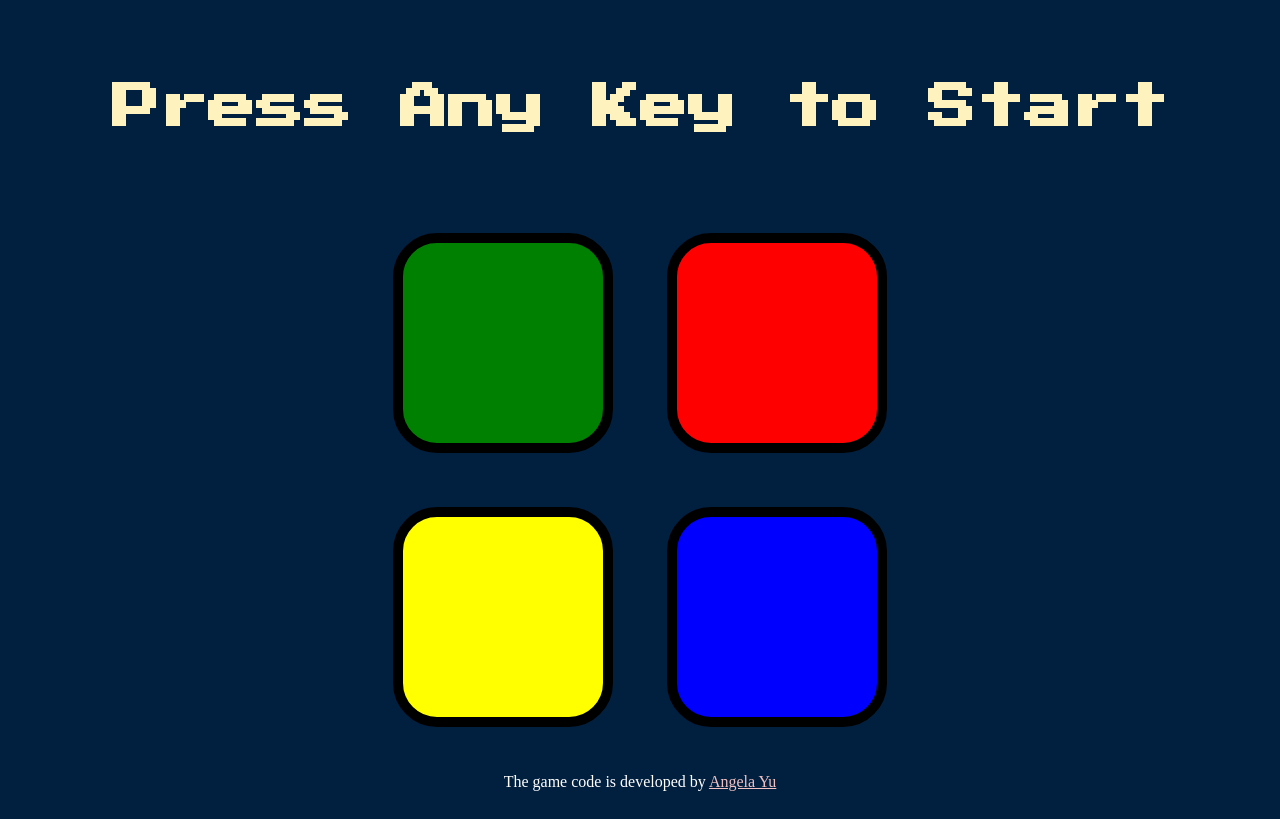
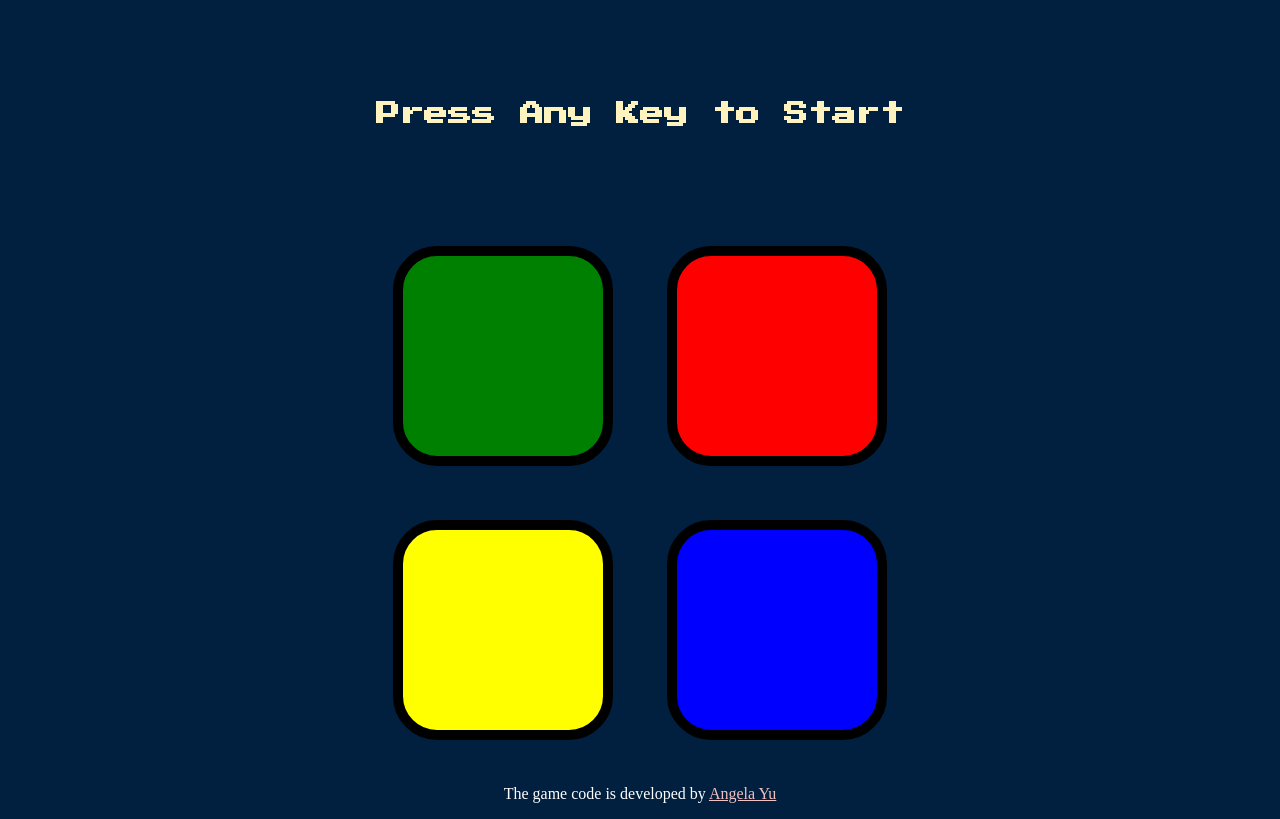
Before and after one commit to vasily-mishanin/simon-game, a plain HTML site: page index.html in a window 1280 px wide. Drawn offline with nearby package versions, Linux system fonts and the light colour scheme.

Commit message:
Update styles.css

```diff
--- a/styles.css
+++ b/styles.css
@@ -21,9 +21,9 @@ body {
 
 #level-title {
   font-family: "Press Start 2P", cursive;
-  font-size: 3rem;
+  font-size: 1.5rem;
   line-height: 1.5;
-  margin: 5%;
+  margin: 7%;
   color: #fef2bf;
 }
 
```
